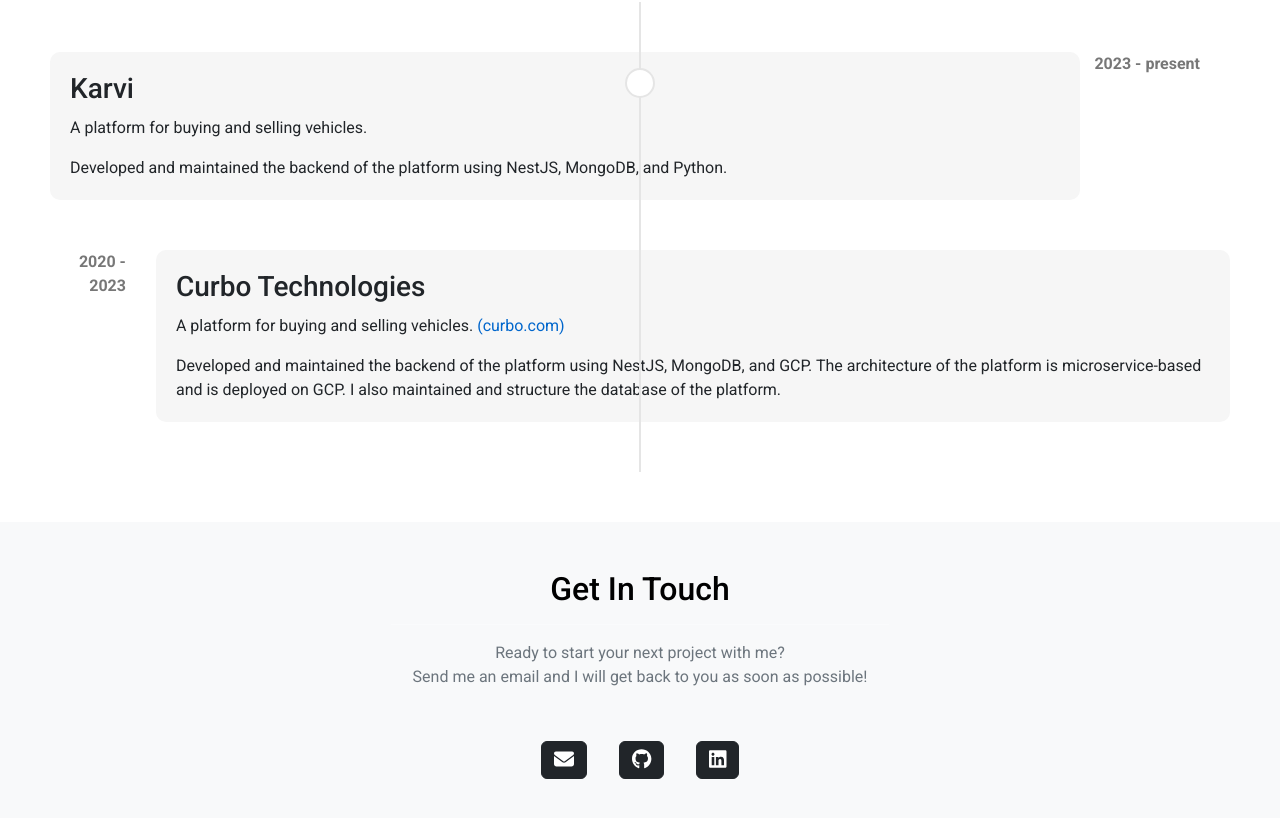
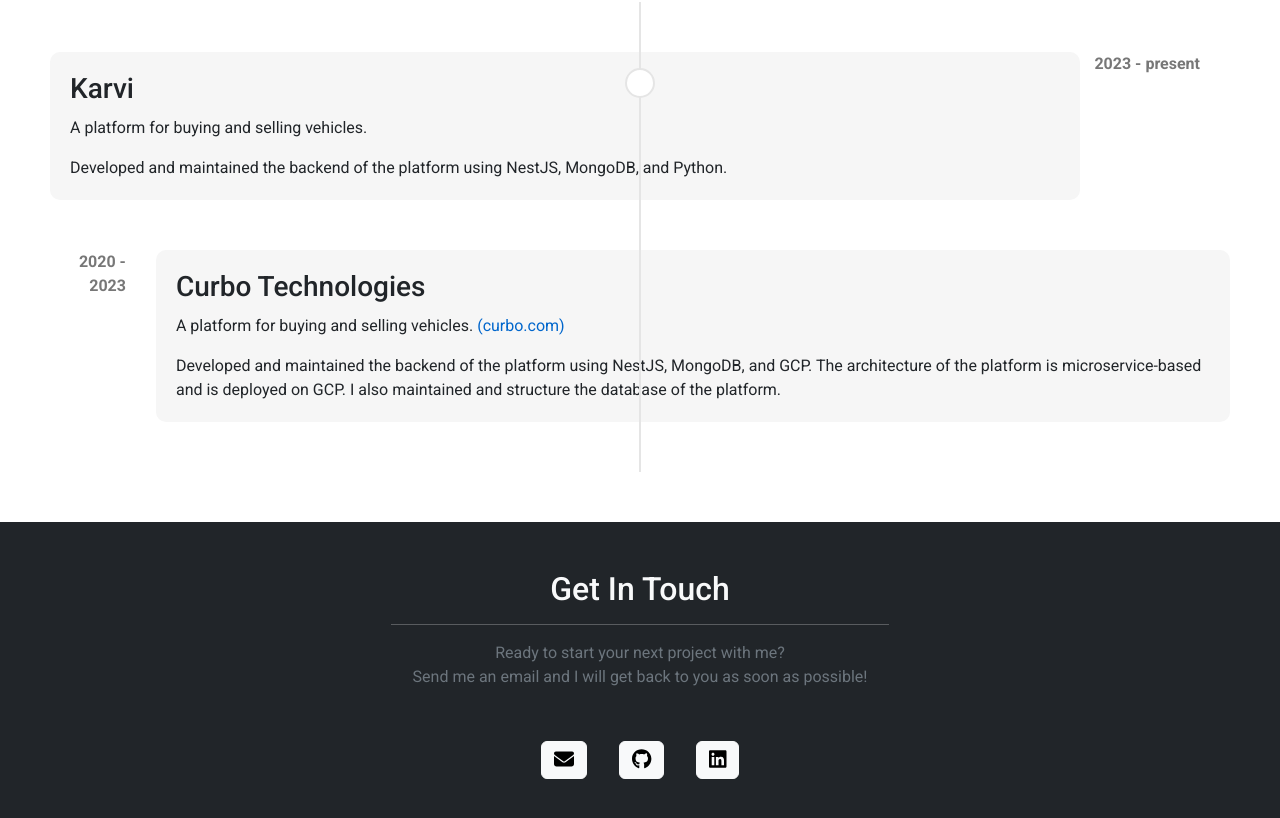
Before and after one commit to bujosa/lerna, a React (Create React App) app: page / in a window 1280 px wide. Shown: the part 178-996 px from the top of the page. Built offline with nearby package versions, Linux system fonts and the light colour scheme.

Commit message:
style: make contact in dark mode

```diff
--- a/src/components/Contact.js
+++ b/src/components/Contact.js
@@ -5,13 +5,13 @@
 
 function Contact() {
   return (
-    <footer className="bg-light py-5">
+    <footer className="bg-dark py-5">
       <div className="container px-4 px-lg-5">
         <div className="row gx-4 gx-lg-5 justify-content-center">
           <div className="col-lg-8 col-xl-6 text-center">
-            <h2 className="mt-0 text-black">Get In Touch</h2>
+            <h2 className="mt-0 text-light">Get In Touch</h2>
             <hr className="divider" />
-            <p className="text-muted mb-5">
+            <p className="text-muted mb-5 text-light">
               Ready to start your next project with me? <br></br>Send me an
               email and I will get back to you as soon as possible!
             </p>
@@ -19,17 +19,17 @@
         </div>
         <div className="social-media-icons mt-1">
           <a
-            className="btn btn-dark btn-social mx-3"
+            className="btn btn-light btn-social mx-3"
             href="mailto:davidbujosa@gmail.com">
             <FontAwesomeIcon icon={faEnvelope} size="lg" />
           </a>
           <a
-            className="btn btn-dark btn-social mx-3"
+            className="btn btn-light btn-social mx-3"
             href="https://github.com/bujosa">
             <FontAwesomeIcon icon={faGithub} size="lg" />
           </a>
           <a
-            className="btn btn-dark btn-social mx-3"
+            className="btn btn-light btn-social mx-3"
             href="https://www.linkedin.com/in/davidbujosa/">
             <FontAwesomeIcon icon={faLinkedin} size="lg" />
           </a>
```
